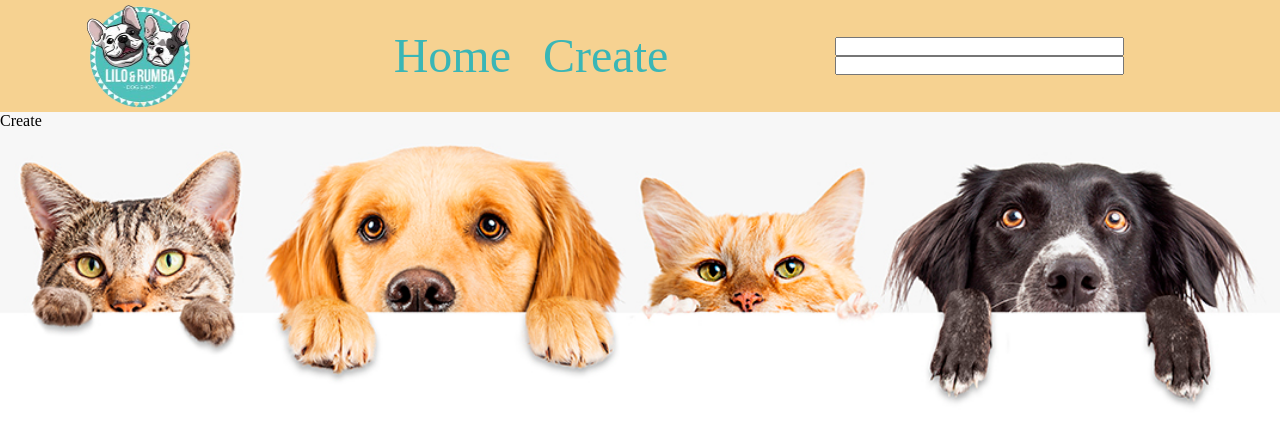
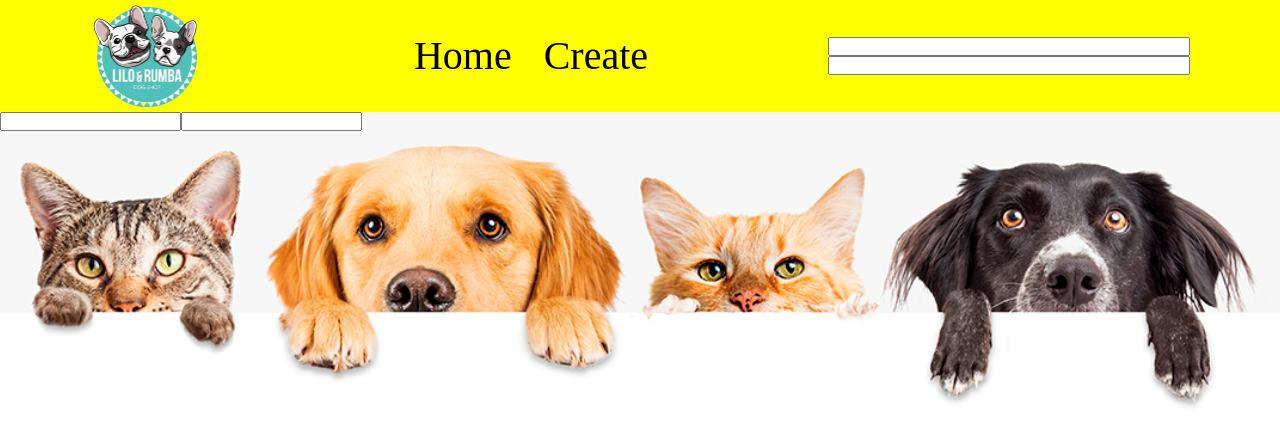
Before and after one commit to chipiazcurra2015/Pet-Shop, a React (Vite) app in the folder vite-project/: page /create in a window 1280 px wide. Shown: the top 446 px of the page. Built offline with nearby package versions, Linux system fonts and the light colour scheme.

Commit message:
arreglo cards

```diff
--- a/vite-project/src/Component/Cards/Cards.jsx
+++ b/vite-project/src/Component/Cards/Cards.jsx
@@ -5,7 +5,7 @@ import './cards.css'
 const Cards = ({productos}) => {
   return (
     <div className='cards-conteiner'>
-       {productos.map(p => <Card nombre={p.nombre} kg={p.kg} marca={p.marca} imagen={p.imagen}/> )}
+       {productos.map(p => <Card key={p.kg} nombre={p.nombre} kg={p.kg} marca={p.marca} imagen={p.imagen}/> )}
     </div>
   )
 }
--- a/vite-project/src/Component/Cards/cards.css
+++ b/vite-project/src/Component/Cards/cards.css
@@ -2,5 +2,5 @@
     display: flex;
     justify-content: center;
     align-items: center;
-    height: 55rem;
+    margin: 0 7rem 0 7rem;
 }
--- a/vite-project/src/Component/NavBar/navBar.css
+++ b/vite-project/src/Component/NavBar/navBar.css
@@ -2,17 +2,17 @@
     display: flex;
     justify-content: space-around;
     align-items: center;
-    background-color: rgba(245, 174, 44, 0.5);
+    background-color: yellow;
 }
 .nav-img{
     width: 7rem;
     margin-bottom: -4px;
 }
 .nav-cont-link a{
-    color: rgb(58, 182, 182);
-    font-size: 3rem;
+    color: black;
+    font-size: 2.5rem;
     margin-left: 2rem;
 }
 .nav-cont-search input{
-    width: 80%;
+    width: 100%;
 }
--- a/vite-project/src/Component/Slider/slider.css
+++ b/vite-project/src/Component/Slider/slider.css
@@ -5,7 +5,7 @@
 }
 .slider{
   width: 100%;
-  height: 600px;
+  height: 452px;
   overflow: hidden;
 }
 .slider ul{
--- a/vite-project/src/Views/Create/Create.jsx
+++ b/vite-project/src/Views/Create/Create.jsx
@@ -1,8 +1,13 @@
 import React from 'react'
-
+import './create.css'
 const Create = () => {
   return (
-    <div>Create</div>
+    <div>
+        <form>
+          <input type="text" nombre='nombre' />
+          <input type="text" nombre='imagen.url'/>
+        </form>
+    </div>
   )
 }
 
--- a/vite-project/src/Views/Home/Home.jsx
+++ b/vite-project/src/Views/Home/Home.jsx
@@ -4,10 +4,10 @@ import Slider from '../../Component/Slider/Slider'
 
 const Home = () => {
 
-  const productos= [{nombre:"Sabrosito",kg:50,marca:["premium","grasas"],imagen:'imagen'},
-              {nombre:"Quality",kg:70,marca:["perro","grasas"],imagen:"imagen"},
+  const productos= [{nombre:"Sabrosito",kg:50,marca:["premium"," grasas"],imagen:'imagen'},
+              {nombre:"Quality",kg:70,marca:["perro"," grasas"],imagen:"imagen"},
               {nombre:"Mishi",kg:100,marca:["gato","cero grasas"],imagen:"imagen"},
-              {nombre:"Perritos",kg:85,marca:["premium","grasas"],imagen:"imagen"}]
+              {nombre:"Perritos",kg:85,marca:["premium"," grasas"],imagen:"imagen"}]
   return (
     <div>
       <Slider/>
```
Also changed, not shown: vite-project/src/Views/Create/create.css (added).
